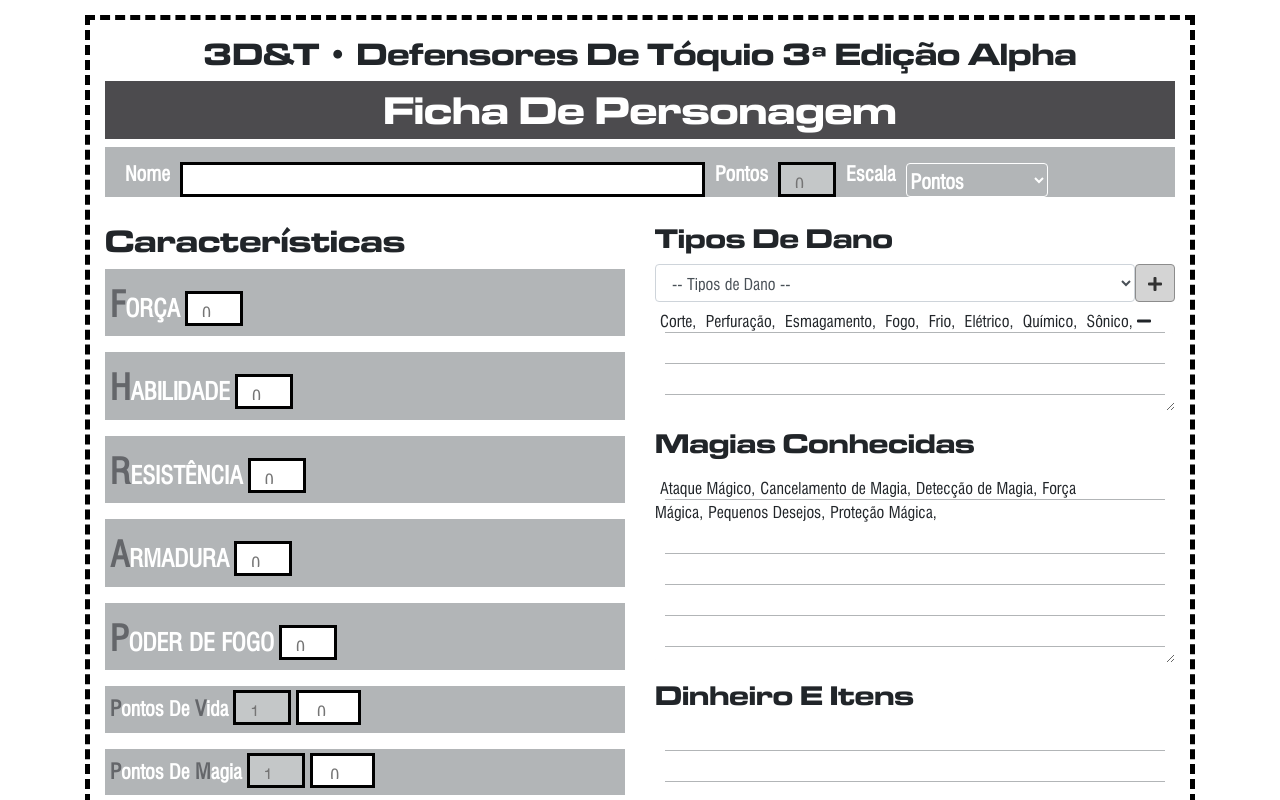
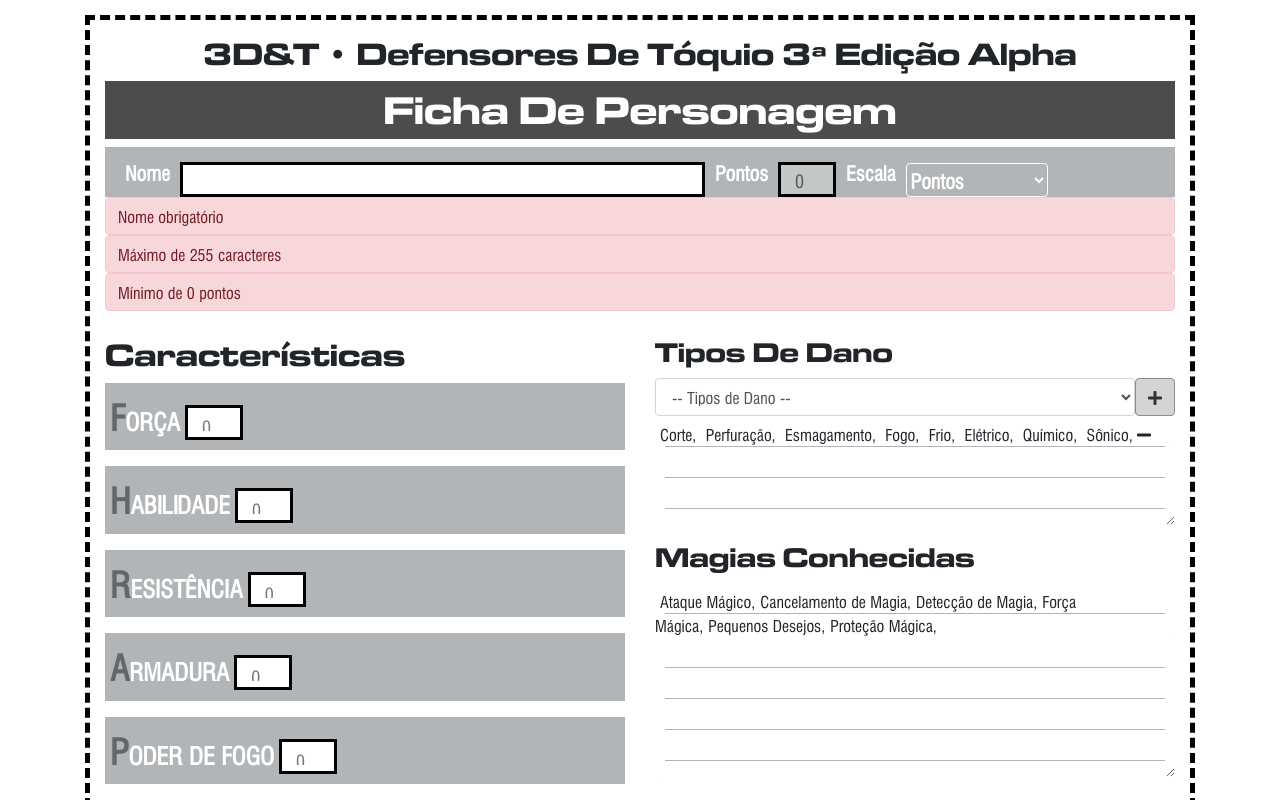
Before and after one commit to diegochagas/character-sheet, a React (Create React App) app in the folder frontend/: page / in a window 1280 px wide. Shown: the top 800 px of the page. Built offline with nearby package versions, Linux system fonts and the light colour scheme; some icons are missing; the HTML template or start-up script is replaced by a standard one.

Commit message:
FrontEnd - Create dynamic attributes

```diff
--- a/frontend/package.json
+++ b/frontend/package.json
@@ -7,8 +7,8 @@
     "axios": "^0.19.1",
     "bootstrap": "^4.4.1",
     "history": "^4.10.1",
-    "react": "^16.7.0",
-    "react-dom": "^16.7.0",
+    "react": "^16.8.4",
+    "react-dom": "^16.8.4",
     "react-redux": "^7.1.3",
     "react-router-dom": "^5.1.2",
     "react-scripts": "^3.3.0",
--- a/frontend/src/components/Characteristics/index.js
+++ b/frontend/src/components/Characteristics/index.js
@@ -1,81 +1,101 @@
-import React from 'react';
+import React, { useState } from 'react';
 
 // import { Container } from './styles';
 
-export default function Characteristics() {
+export default function Characteristics({
+  totalCaracteristicas,
+  setTotalCaracteristicas,
+  pontosDeExperiencia,
+}) {
+  const [pontosDeVida, setPontosDeVida] = useState(1);
+  const [pontosDeMagia, setPontosDeMagia] = useState(1);
+  const [vidaPerdida, setVidaPerdida] = useState(0);
+  const [magiaPerdida, setMagiaPerdida] = useState(0);
+  const attributes = [
+    'Força',
+    'Habilidade',
+    'Resistência',
+    'Armadura',
+    'Poder De Fogo',
+  ];
+
+  function caracteristicas(attributeValue) {
+    setTotalCaracteristicas(0);
+
+    let pontosGastosAtualmente = 5;
+
+    if (attributeValue >= 0 && attributeValue <= 5) {
+      setTotalCaracteristicas(totalCaracteristicas + attributeValue);
+    } else if (attributeValue > 5) {
+      let pes = attributeValue - pontosGastosAtualmente;
+
+      if (attributeValue > 5 && attributeValue <= 10)
+        setTotalCaracteristicas(
+          totalCaracteristicas + pontosGastosAtualmente + pes * 2
+        );
+      if (attributeValue > 10 && attributeValue <= 15) {
+        pes = attributeValue - 10;
+
+        pontosGastosAtualmente = 15;
+
+        setTotalCaracteristicas(
+          totalCaracteristicas + pontosGastosAtualmente + pes * 3
+        );
+      }
+      if (attributeValue > 15 && attributeValue <= 20) {
+        pes = attributeValue - 15;
+
+        pontosGastosAtualmente = 30;
+
+        setTotalCaracteristicas(
+          totalCaracteristicas + pontosGastosAtualmente + pes * 5
+        );
+      }
+      if (attributeValue > 20) {
+        pes = attributeValue - 20;
+
+        pontosGastosAtualmente = 55;
+
+        setTotalCaracteristicas(
+          totalCaracteristicas + pontosGastosAtualmente + pes * 10
+        );
+      }
+    }
+  }
+
   return (
     <div className="caracteristicas col-xs-12 col-sm-6">
       <h2>Características</h2>
-      <div className="form-group fundo has-feedback">
-        <label htmlFor="">Força</label>
+
+      {attributes.map(attribute => {
+        let attributeValue = 0;
+
+        return (
+          <div key={attribute} className="form-group fundo has-feedback">
+            <label htmlFor="">{attribute}</label>
+
             <input
               className=""
               type="number"
-          name="forca"
               placeholder="0"
               min="0"
               max="999"
-          ng-model="forca"
-          ng-change="caracteristicas()"
+              onChange={event => {
+                attributeValue = event.target.value;
+
+                caracteristicas(attributeValue);
+              }}
             />
-        {/* <span ng-show="maximo(forca) && pontosDeExperiencia == 0" className="form-control alert-danger">{{mensagemMaximo}}</span> */}
+
+            {attributeValue > 5 && pontosDeExperiencia === 0 ? (
+              <span className="form-control alert-danger">
+                Máximo de 5 para recém-criados
+              </span>
+            ) : null}
           </div>
-      <div className="form-group fundo has-feedback">
-        <label htmlFor="">Habilidade</label>
-        <input
-          className=""
-          type="number"
-          name="habilidade"
-          placeholder="0"
-          min="0"
-          max="999"
-          ng-model="habilidade"
-          ng-change="caracteristicas()"
-        />
-        {/* <span ng-show="maximo(habilidade) && pontosDeExperiencia == 0" className="form-control alert-danger">{{mensagemMaximo}}</span> */}
-      </div>
-      <div className="form-group fundo has-feedback">
-        <label htmlFor="">Resistência</label>
-        <input
-          className=""
-          type="number"
-          namm="resistencia"
-          placeholder="0"
-          min="0"
-          max="999"
-          ng-model="resistencia"
-          ng-change="caracteristicas()"
-        />
-        {/* <span ng-show="maximo(resistencia) && pontosDeExperiencia == 0" className="form-control alert-danger">{{mensagemMaximo}}</span> */}
-      </div>
-      <div className="form-group fundo has-feedback">
-        <label htmlFor="">Armadura</label>
-        <input
-          className=""
-          type="number"
-          name="armadura"
-          placeholder="0"
-          min="0"
-          max="999"
-          ng-model="armadura"
-          ng-change="caracteristicas()"
-        />
-        {/* <span ng-show="maximo(armadura) && pontosDeExperiencia == 0" className="form-control alert-danger">{{mensagemMaximo}}</span> */}
-      </div>
-      <div className="form-group fundo has-feedback">
-        <label htmlFor="">Poder de fogo</label>
-        <input
-          className=""
-          type="number"
-          name="poderDeFogo"
-          placeholder="0"
-          min="0"
-          max="999"
-          ng-model="poderDeFogo"
-          ng-change="caracteristicas()"
-        />
-        {/* <span ng-show="maximo(poderDeFogo) && pontosDeExperiencia == 0" className="form-control alert-danger">{{mensagemMaximo}}</span> */}
-      </div>
+        );
+      })}
+
       <div className="pontos">
         <div className="form-group fundo">
           <label htmlFor="">
--- a/frontend/src/components/Header/index.js
+++ b/frontend/src/components/Header/index.js
@@ -2,7 +2,14 @@
 
 // import { Container } from './styles';
 
-export default function Header() {
+export default function Header({
+  points,
+  setPoints,
+  totalCaracteristicas,
+  totalVantagens,
+  totalDesvantagens,
+  pontosDeExperiencia,
+}) {
   const pontuacao = [
     { value: 4, name: 'Pessoa comum' },
     { value: 5, name: 'Novato' },
@@ -10,6 +17,12 @@
     { value: 10, name: 'Campeão' },
     { value: 12, name: 'Lenda' },
   ];
+
+  function pontosDePersonagem(experiencia) {
+    let pontos = 0;
+    if (experiencia !== undefined) pontos = Math.floor(experiencia / 10);
+    return pontos;
+  }
 
   return (
     <header className="App-header header-ficha col-xs-12">
@@ -34,7 +47,7 @@
           aria-hidden="true"
         />
 
-        <label className="" htmlFor="nome">
+        <label className="" htmlFor="pontos">
           Pontos
         </label>
 
@@ -45,14 +58,26 @@
           placeholder="0"
           min="0"
           max="999"
-          value="{{pontuacao.selectedOption.value - totalCaracteristicas - totalVantagens + (totalDesvantagens*(-1)) + pontosDePersonagem(pontosDeExperiencia)}}"
+          value={
+            points -
+            totalCaracteristicas -
+            totalVantagens +
+            totalDesvantagens * -1 +
+            pontosDePersonagem(pontosDeExperiencia)
+          }
           disabled
         />
 
         <label className="" htmlFor="nome">
           Escala
         </label>
-        <select className="" name="pontuacao" required>
+
+        <select
+          className=""
+          name="pontuacao"
+          required
+          onChange={event => setPoints(event.target.value)}
+        >
           <option value="">Pontos</option>
 
           {pontuacao.map(option => (
@@ -62,9 +87,21 @@
           ))}
         </select>
       </div>
-      {/* <span ng-show="ficha.nome.$touched && ficha.nome.$error.required" className="form-control alert-danger">Nome obrigatório</span>
-              <span ng-show="ficha.nome.$touched && ficha.nome.$error.maxlength" className="form-control alert-danger">Máximo de 255 caracteres</span>
-              <span ng-show="minimoPontos()" className="form-control alert-danger">Mínimo de 0 pontos</span> */}
+      <span
+        ng-show="ficha.nome.$touched && ficha.nome.$error.required"
+        className="form-control alert-danger"
+      >
+        Nome obrigatório
+      </span>
+      <span
+        ng-show="ficha.nome.$touched && ficha.nome.$error.maxlength"
+        className="form-control alert-danger"
+      >
+        Máximo de 255 caracteres
+      </span>
+      <span ng-show="minimoPontos()" className="form-control alert-danger">
+        Mínimo de 0 pontos
+      </span>
     </header>
   );
 }
--- a/frontend/src/pages/Home/index.js
+++ b/frontend/src/pages/Home/index.js
@@ -10,6 +10,10 @@
 
 export default function Home() {
   const [points, setPoints] = useState(0);
+  const [totalCaracteristicas, setTotalCaracteristicas] = useState(0);
+  const [totalVantagens, setTotalVantagens] = useState(0);
+  const [totalDesvantagens, setTotalDesvantagens] = useState(0);
+  const [pontosDeExperiencia, setPontosDeExperiencia] = useState(0);
 
   return (
     <Container
@@ -17,10 +21,21 @@
       ng-controller="FichaDePersonagem"
     >
       <div className="ficha">
-        <Header points={points} setPoints={setPoints} />
+        <Header
+          points={points}
+          totalCaracteristicas={totalCaracteristicas}
+          totalVantagens={totalVantagens}
+          totalDesvantagens={totalDesvantagens}
+          pontosDeExperiencia={pontosDeExperiencia}
+          setPoints={setPoints}
+        />
 
         <form className="row" name="ficha" noValidate>
-          <Characteristics points={points} setPoints={setPoints} />
+          <Characteristics
+            totalCaracteristicas={totalCaracteristicas}
+            setTotalCaracteristicas={setTotalCaracteristicas}
+            pontosDeExperiencia={pontosDeExperiencia}
+          />
 
           <Skills points={points} setPoints={setPoints} />
 
```
Also changed, not shown: 1 other file (tests, documents, lock files or other folders). Lines whose indentation alone changed are shown as unchanged.
